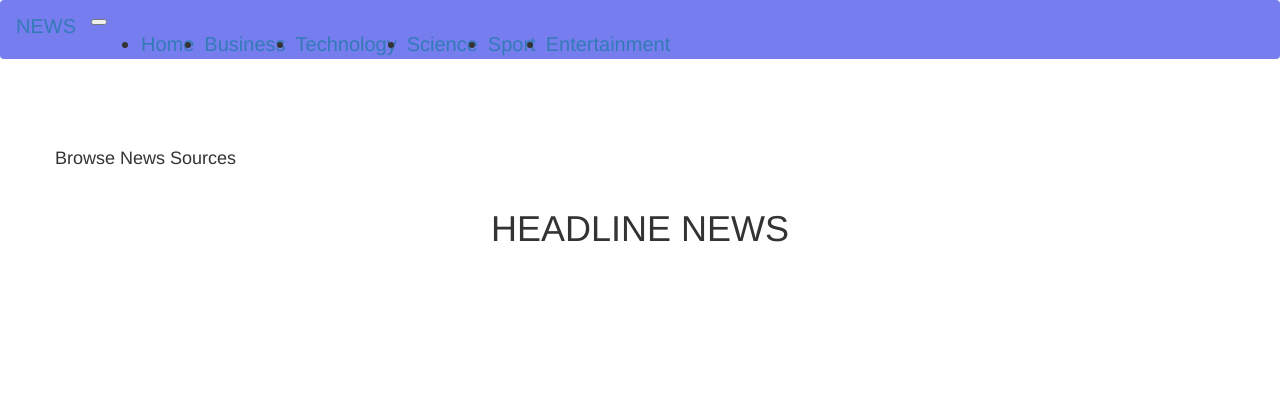
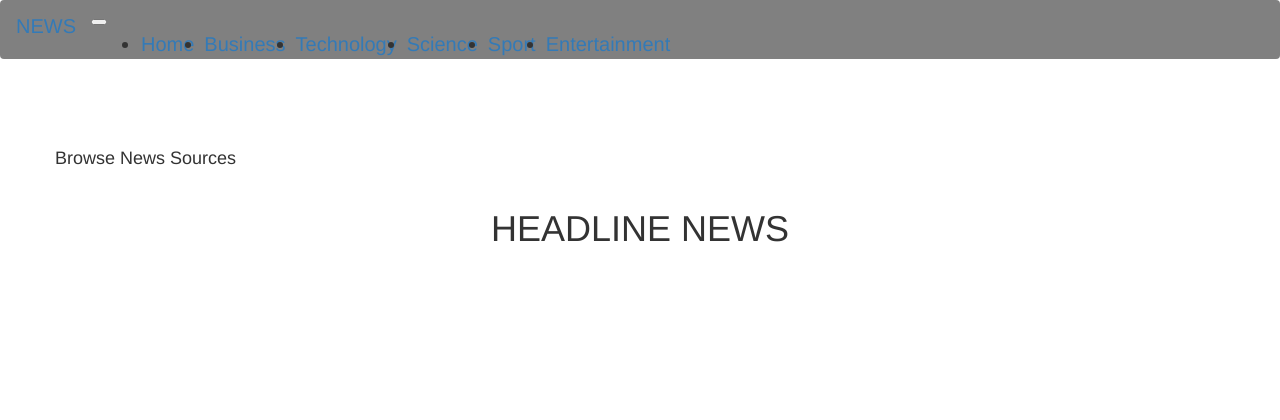
Before and after one commit to mosesbabu/newshighlights, a Flask app: template app/templates/index.html in a window 1280 px wide. Shown: the top 420 px of the page. Run offline with Flask 2, Linux system fonts and the light colour scheme; the template is opened without the code that fills it, so the values that code supplies are empty; some libraries are stand-ins or nearby versions.

Commit message:
Update style.css

```diff
--- a/app/static/css/style.css
+++ b/app/static/css/style.css
@@ -8,12 +8,13 @@
 }
 .col-9 {
   overflow-y: auto;
-  height: 90vh; /* NEW */
+  height: 90vh;
 }
 
 nav {
-    background-color: #767eef;
+    background-color: gray;
     font-size: 20px;
+    font-color: white !important;
 }
 
 .btn {
```
